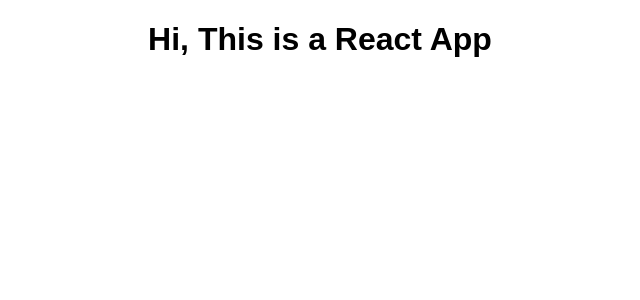
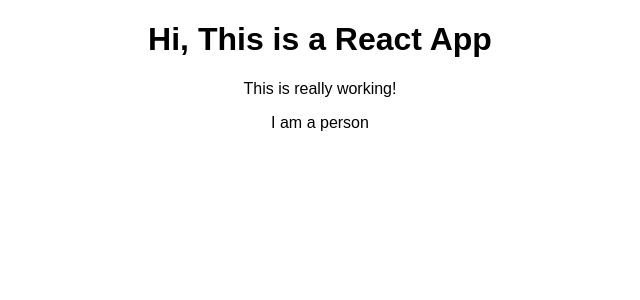
Before and after one commit to masenmatthews/React_FirstProject_NameChanger, a React (Create React App) app: page / in a window 1280 px wide. Shown: the top 300 px of the page, without its empty margins (320-960 px from the left). Built offline with nearby package versions, Linux system fonts and the light colour scheme.

Commit message:
add person component

```diff
--- a/src/App.js
+++ b/src/App.js
@@ -1,11 +1,14 @@
 import React, { Component } from 'react';
 import './App.css';
+import Person from './Person/Person'
 
 class App extends Component {
   render() {
     return (
       <div className="App">
         <h1>Hi, This is a React App</h1>
+        <p>This is really working!</p>
+        <Person />
       </div>
     );
   }
--- /dev/null
+++ b/src/Person/Person.js
@@ -0,0 +1,7 @@
+import React from 'react';
+
+const person = () => {
+  return <p>I am a person</p>
+};
+
+export default person;
```
